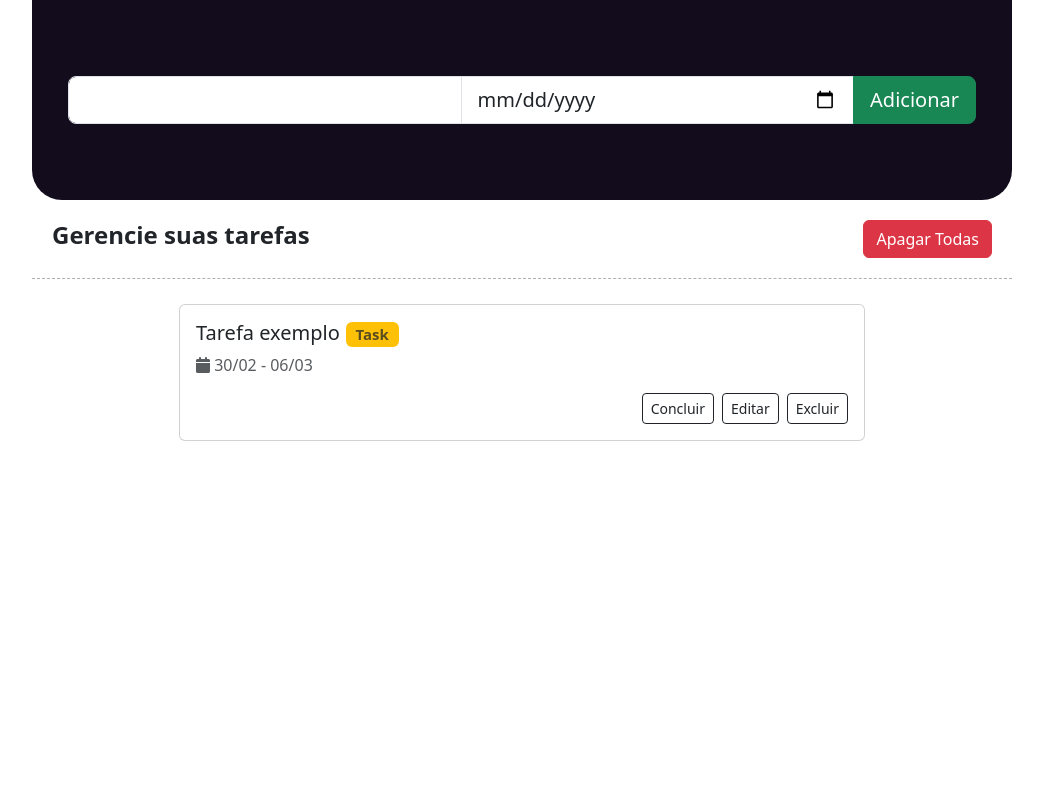
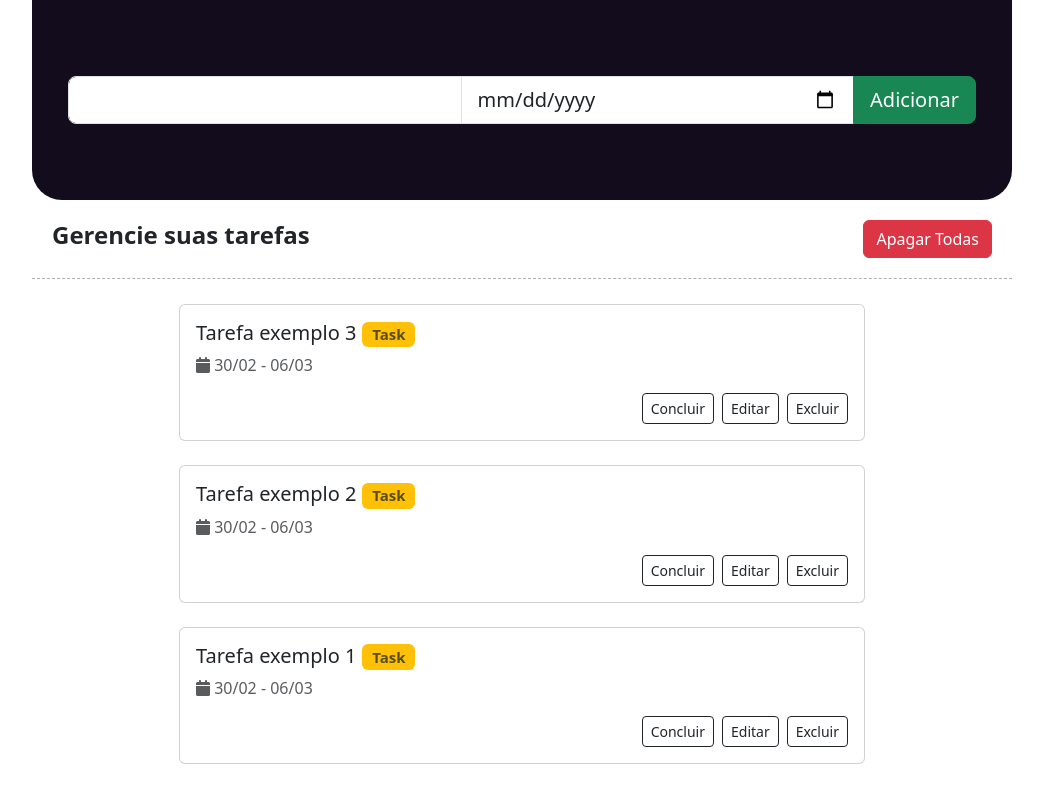
Before and after one commit to thesckurtt/react-task-app, a React (Vite) app: page / in a window 1280 px wide. Shown: the whole page, without its empty margins (118-1161 px from the left). Built offline with nearby package versions, Linux system fonts and the light colour scheme.

Commit message:
Update App.jsx

```diff
--- a/src/App.jsx
+++ b/src/App.jsx
@@ -7,10 +7,22 @@ import Swal from "sweetalert2";
 function App() {
   const [tasks, setTasks] = useState([
     {
-      title: "Tarefa exemplo",
+      title: "Tarefa exemplo 1",
       date: "2025-03-06",
       currentDate: "30/02",
       uuid: "32560819-050d-4e79-b5e9-b4b4ea211a96",
+    },
+    {
+      title: "Tarefa exemplo 2",
+      date: "2025-03-06",
+      currentDate: "30/02",
+      uuid: "32560819-050d-4e79-b5e9-b4b4ea394a96",
+    },
+    {
+      title: "Tarefa exemplo 3",
+      date: "2025-03-06",
+      currentDate: "30/02",
+      uuid: "32569465-050d-4e79-b5e9-b4b4ea394a96",
     },
   ]);
 
@@ -24,13 +36,14 @@ function App() {
     setTasks([...tasks, task]);
   };
 
-  const deleteTask = (id, deleteAll = false) => {
-    const task = tasks.filter(e => e.uuid === id)[0];
+  const deleteTask = ({ id = "", deleteAll = false }) => {
+    if (id) {
+      const task = tasks.filter((e) => e.uuid === id)[0];
 
       Swal.fire({
         title: "Você tem certeza?",
         icon: "warning",
-      html: `Você está prestes a deletar a tarefa: <b>${(task.title).toString()}</b>`,
+        html: `Você está prestes a deletar a tarefa: <b>${task.title.toString()}</b>`,
         showCancelButton: true,
         confirmButtonText: "Sim, deletar!",
         cancelButtonColor: "#d33",
@@ -45,20 +58,32 @@ function App() {
           setTasks(tasks.filter((e) => e.uuid !== id));
         }
       });
+    }
 
     // Implementar deleteAll
-    // if (deleteAll) {
-    //   setTasks([]);
-    // }
+    if (deleteAll) {
+      Swal.fire({
+        title: "Tem certeza que deseja apagar todas as tarefas?",
+        icon: "warning",
+        html: `Você está prestes a apagar <b>${tasks.length}</b> tarefas, tem certeza disso?`,
+        showCancelButton: true,
+        confirmButtonText: "Sim, deletar!",
+        cancelButtonColor: "#d33",
+        cancelButtonText: "Cancelar",
+      }).then((result) => {
+        if (result.isConfirmed) {
+          setTasks([]);
+        }
+      });
+    }
 
     // setTasks(tasks.filter((e) => e.uuid !== id));
   };
 
-  // deleteTasks('32560819-050d-4e79-b5e9-b4b4ea211a96');
   return (
     <>
       <InputSearch onAddTask={addTask} />
-      <MenuOptions />
+      <MenuOptions deleteTask={deleteTask} />
       <CardsSection deleteTask={deleteTask} data={tasks} />
     </>
   );
```
Lines whose indentation alone changed are shown as unchanged.
